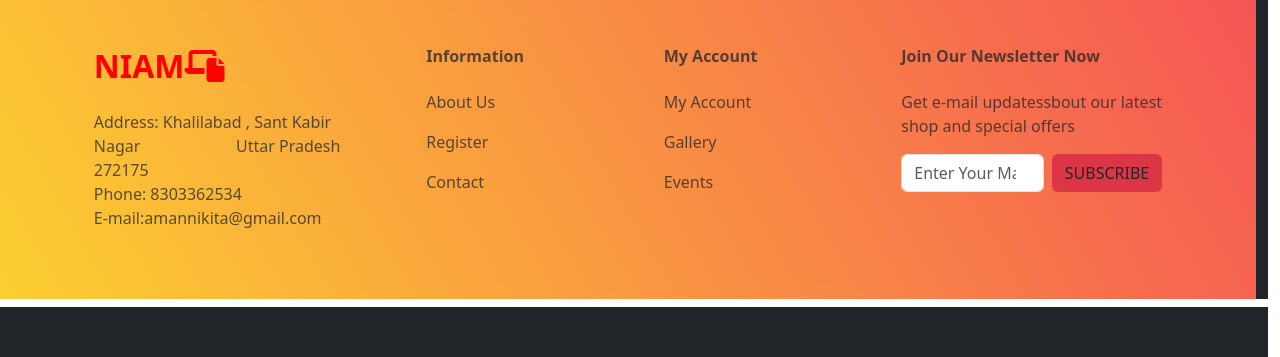
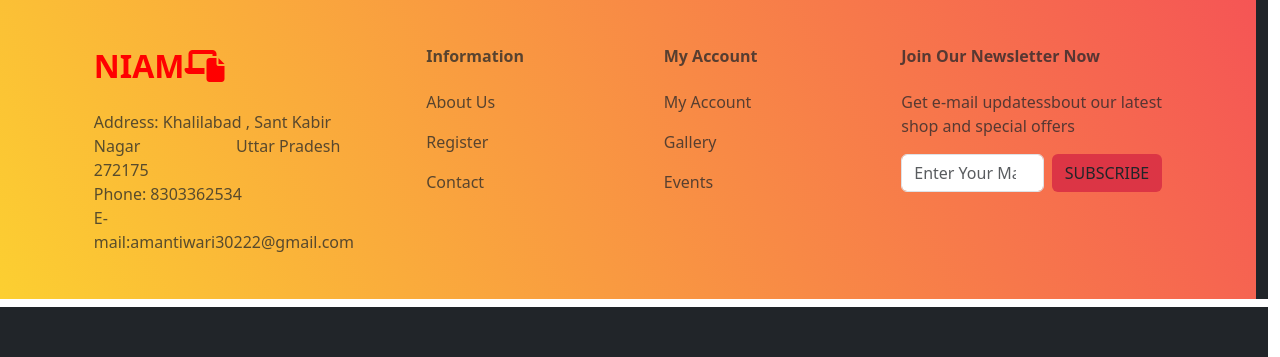
Before and after one commit to AmanTiwari83/NIAM, a Django app: page /user/about/ in a window 1280 px wide. Shown: the part 743-1100 px from the top of the page. Run offline with Django 3.2, Linux system fonts and the light colour scheme; parts of the project's set-up code (start-up, migrations or seed data) failed here and were passed over; some libraries are stand-ins or nearby versions.

Commit message:
update message

```diff
--- a/MyProject/urls.py
+++ b/MyProject/urls.py
@@ -18,6 +18,6 @@ from django.urls import path,include
 
 urlpatterns = [
     path('admin/', admin.site.urls),
-    path('user/',include('user.urls')),
+    path('',include('user.urls')),
     path('user/', include('user.urls')),
 ]
--- a/templates/base.html
+++ b/templates/base.html
@@ -67,7 +67,7 @@
         </div>
         <div class="col-lg-3 col-md-6 col-sm-12">
             <i class="fa-solid fa-envelope"></i>
-            aman@nikita.in
+            amantiwari30222@gmail.in
         </div>
         <div class="col-lg-3 col-md-6 col-sm-12">
             An ISO Certified Software Company
@@ -202,7 +202,7 @@
           <div>Address: Khalilabad , Sant Kabir Nagar &nbsp; &nbsp; &nbsp;  &nbsp; &nbsp; &nbsp; &nbsp; &nbsp; &nbsp; &nbsp;&nbsp;&nbsp;
               Uttar Pradesh 272175</div>
 		  <div>Phone: 8303362534</div>
-		  <div>E-mail:amannikita@gmail.com</div>
+		  <div>E-mail:amantiwari30222@gmail.com</div>
         </div>
         <!-- Grid column -->
 
--- a/user/urls.py
+++ b/user/urls.py
@@ -1,8 +1,8 @@
 from django.urls import path
 from . import views
 urlpatterns=[
+    path('',views.index),
     path('index/',views.index),
-    path('',views.index),
     path('about/',views.about),
     path('contact/',views.contact),
     path('signin/',views.signin),
```
Also changed, not shown: db.sqlite3.
